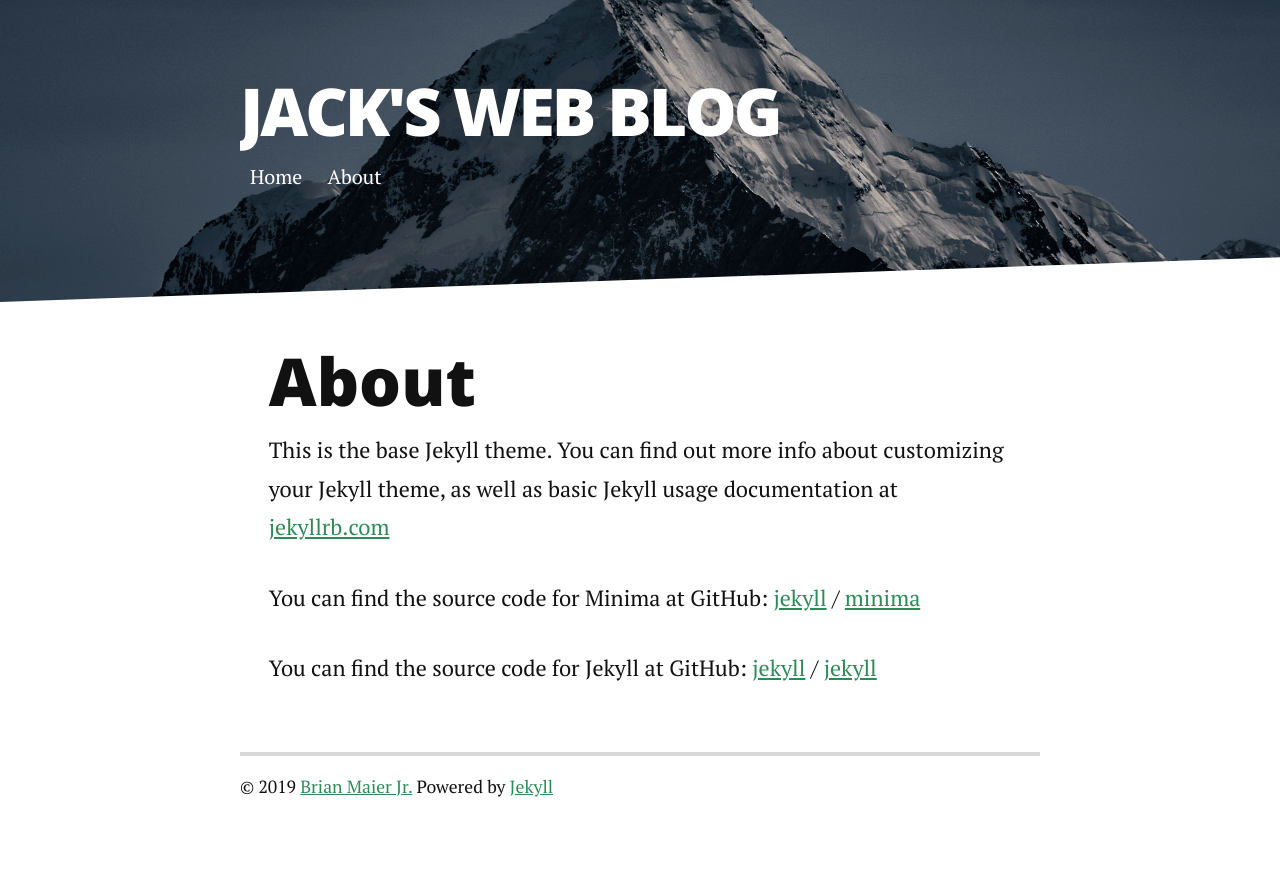
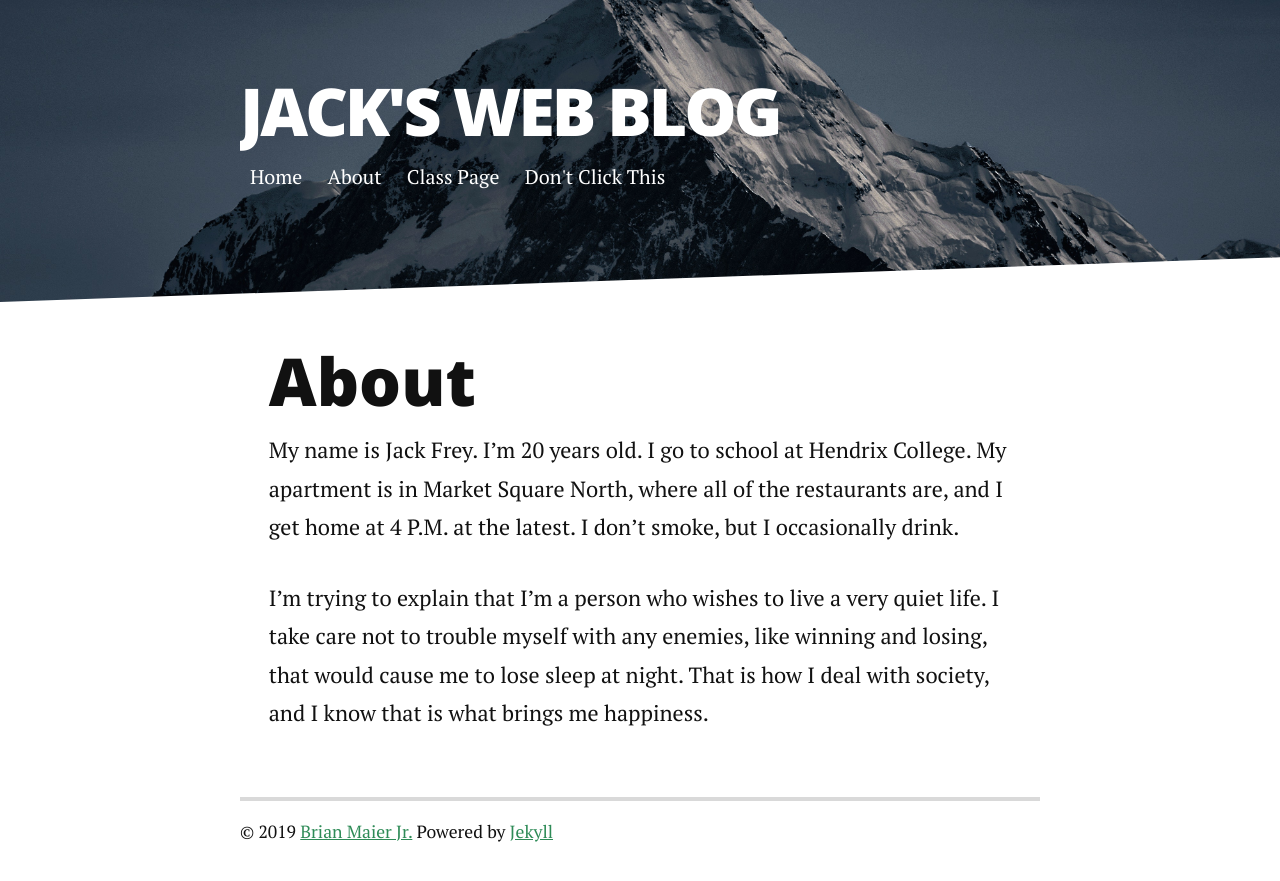
Before and after one commit to Privateeye421/csci340blog, a Jekyll site: the page built from about.md, in a window 1280 px wide. Shown: the top 881 px of the page. Built offline with Jekyll 4.4.1, drawn with Linux system fonts in a browser that asks for light colours; nearby versions of some CDN libraries.

Commit message:
Adding Cursed Things to the Blog

```diff
--- a/_includes/header.html
+++ b/_includes/header.html
@@ -10,6 +10,8 @@
                  {% endfor %}
                  <li> <a href="https://privateeye421.github.io/csci340blog/">Home</a></li>
                  <li><a href="https://privateeye421.github.io/csci340blog/about/">About</a></li>
+                 <li><a href="http://mark.goadrich.com/courses/csci340f19/labs/lab4.html">Class Page</a></li>
+                 <li><a href="/pleasegod/">Don't Click This</a></li>
              </ul>
          </nav>
      </div>
--- a/about.md
+++ b/about.md
@@ -4,15 +4,10 @@ title: About
 permalink: /about/
 ---
 
-This is the base Jekyll theme. You can find out more info about customizing your Jekyll theme, as well as basic Jekyll usage documentation at [jekyllrb.com](https://jekyllrb.com/)
+My name is Jack Frey. I'm 20 years old. I go to school at Hendrix College. My apartment is in
+Market Square North, where all of the restaurants are, and I get home at 4 P.M. at the latest.
+I don't smoke, but I occasionally drink.
 
-You can find the source code for Minima at GitHub:
-[jekyll][jekyll-organization] /
-[minima](https://github.com/jekyll/minima)
-
-You can find the source code for Jekyll at GitHub:
-[jekyll][jekyll-organization] /
-[jekyll](https://github.com/jekyll/jekyll)
-
-
-[jekyll-organization]: https://github.com/jekyll
+I'm trying to explain that I'm a person who wishes to live a very quiet life. I take care not
+to trouble myself with any enemies, like winning and losing, that would cause me to lose sleep
+at night. That is how I deal with society, and I know that is what brings me happiness.
```
Also changed, not shown: dontopenthis.md (added, +96 -0 lines).
